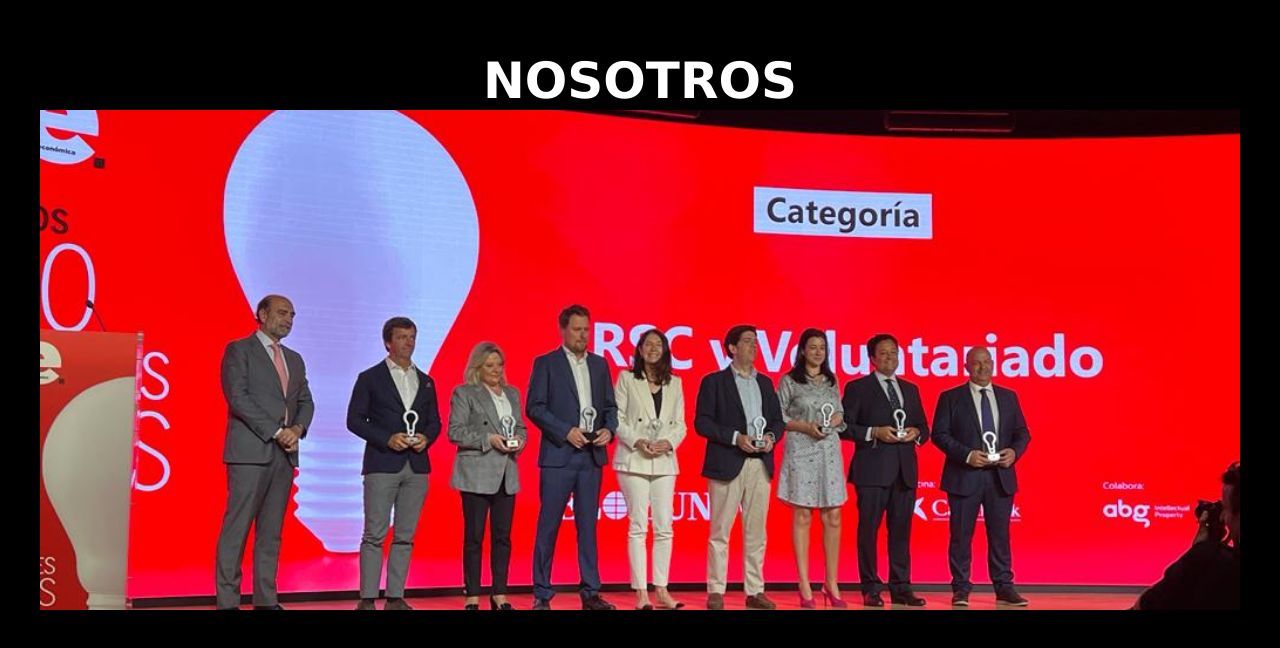
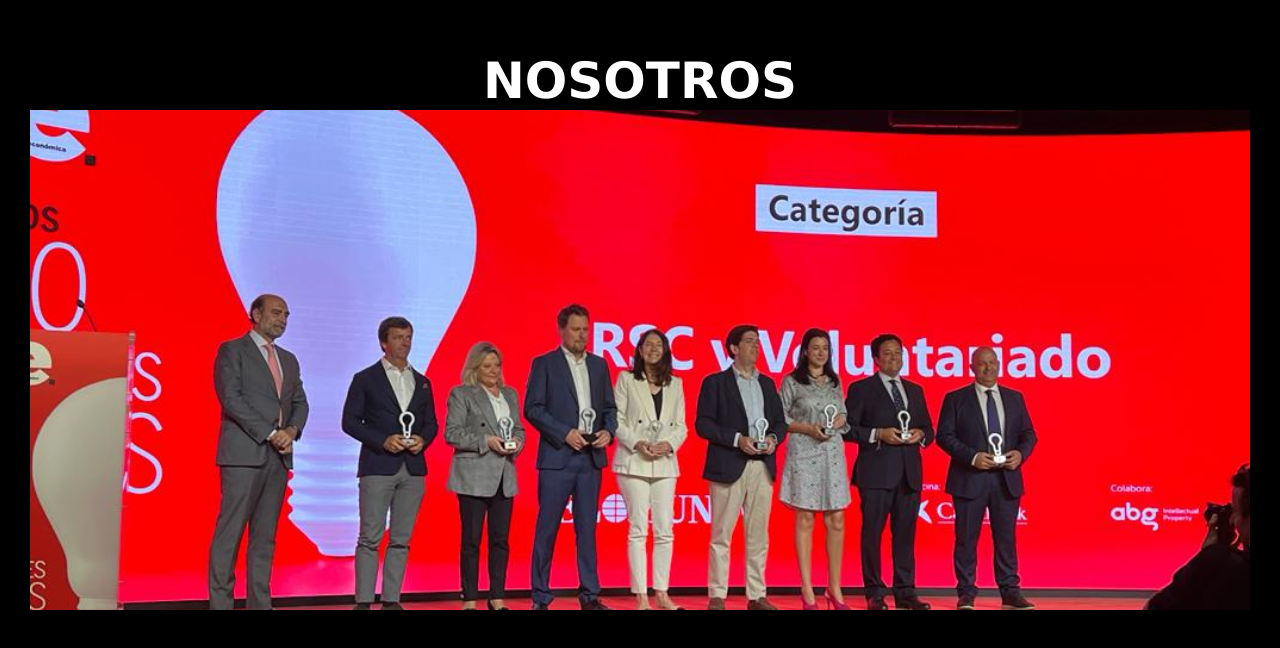
Before and after one commit to Jheraldo123/pagina-utp-curso, a plain HTML site: page index.html in a window 1280 px wide. Shown: the part 5858-6506 px from the top of the page. Drawn offline with nearby package versions, Linux system fonts and the light colour scheme.

Commit message:
Update style.css

```diff
--- a/style.css
+++ b/style.css
@@ -357,7 +357,8 @@ body{
 
 ul.slideruno{
   position: relative;
-  width: 1200px;
+  align-items: center;
+  width: 100%;
   height: 500px;
 }
 
```
